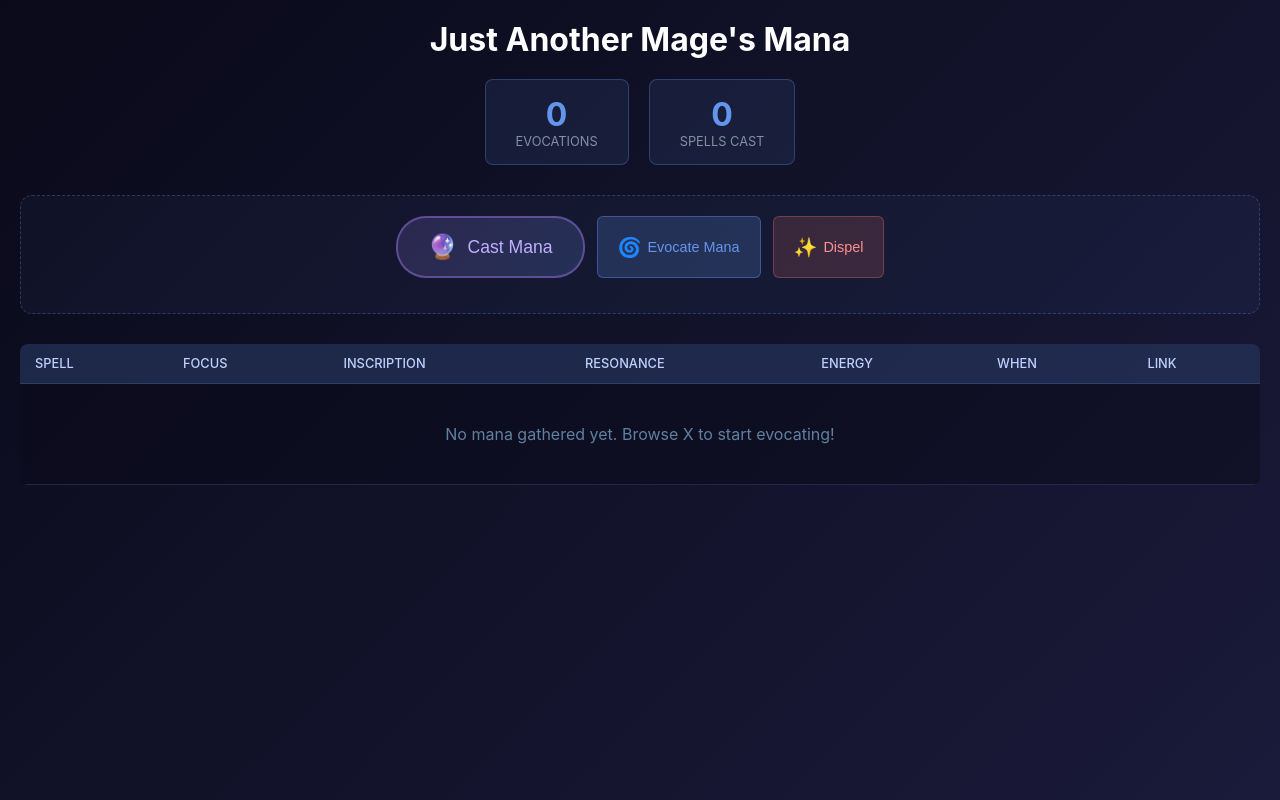
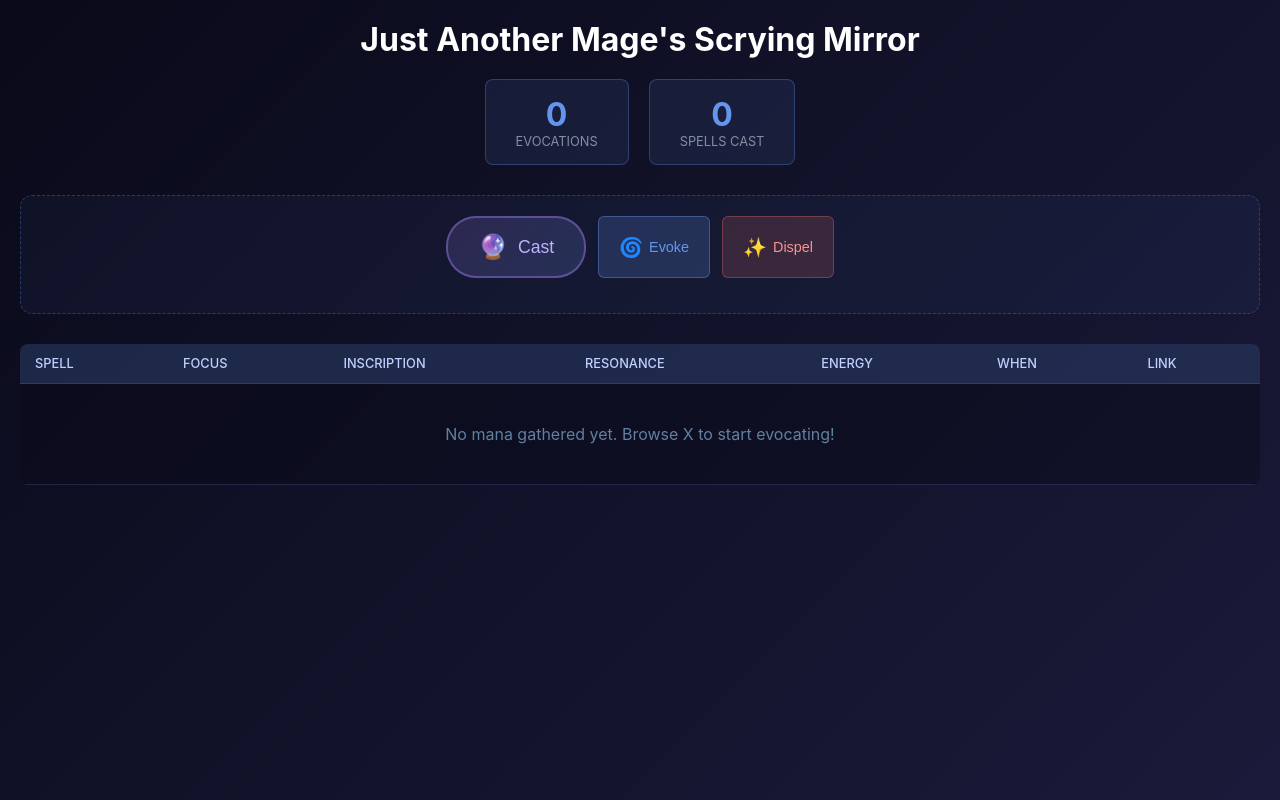
Before and after one commit to mitchuski/mage-x-feed-filter, a browser extension: page mana.html in a window 1280 px wide. Drawn offline with Linux system fonts and the light colour scheme.

Commit message:
Update mana page: Scrying Mirror title, shorter button labels

```diff
--- a/mana.html
+++ b/mana.html
@@ -61,15 +61,15 @@
     </style>
 </head>
 <body>
-    <h1>Just Another Mage's Mana</h1>
+    <h1>Just Another Mage's Scrying Mirror</h1>
     <div class="stats">
         <div class="stat"><div class="stat-value" id="totalEvocations">0</div><div class="stat-label">Evocations</div></div>
         <div class="stat"><div class="stat-value" id="totalProverbs">0</div><div class="stat-label">Spells Cast</div></div>
     </div>
     <div class="cast-section">
         <div style="display:flex;gap:12px;justify-content:center;flex-wrap:wrap;margin-bottom:15px;">
-            <button class="cast-spell-btn" id="castSpell"><span style="font-size: 1.5rem">🔮</span><span>Cast Mana</span></button>
-            <button class="reset-btn" id="resetMana"><span style="font-size: 1.2rem">🌀</span> Evocate Mana</button>
+            <button class="cast-spell-btn" id="castSpell"><span style="font-size: 1.5rem">🔮</span><span>Cast</span></button>
+            <button class="reset-btn" id="resetMana"><span style="font-size: 1.2rem">🌀</span> Evoke</button>
             <button class="clear-btn" id="clearHistory"><span style="font-size: 1.2rem">✨</span> Dispel</button>
         </div>
         <div class="cast-result" id="castResult">
```
